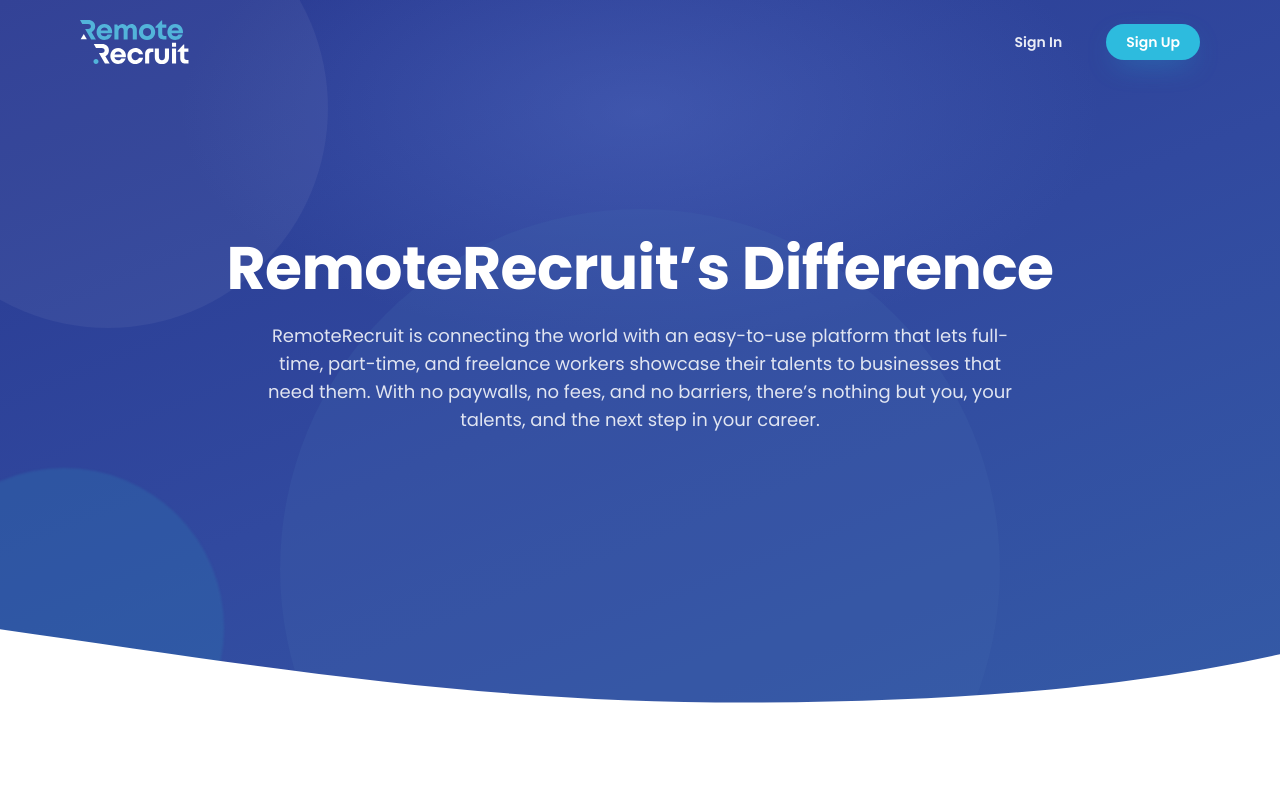
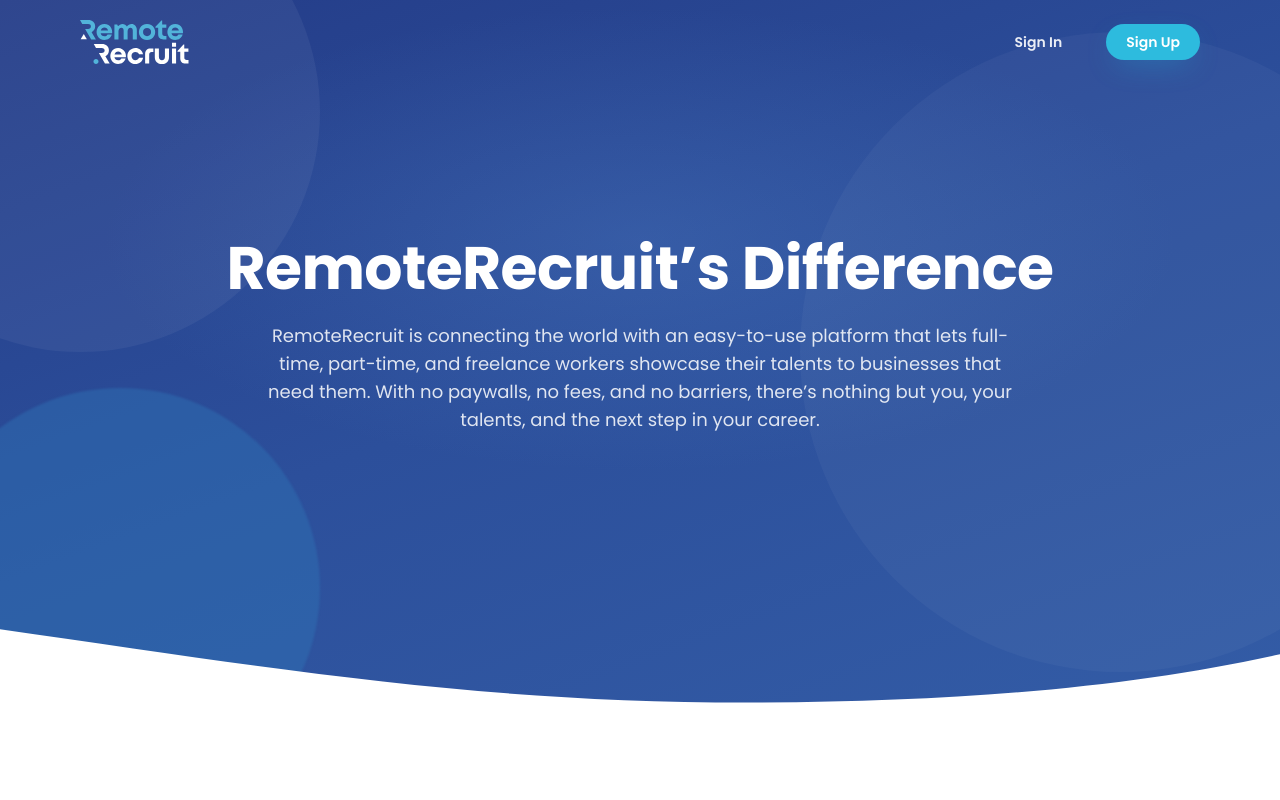
Before and after one commit to Shahin-Sheikh/RemoteRecruit-Home-Page-FrontEnd, a React (Vite) app: page / in a window 1280 px wide. Shown: the top 800 px of the page. Built offline with nearby package versions, Linux system fonts and the light colour scheme.

Commit message:
Correct hero gradient to royal-blue (remove violet cast)
- Shift gradient stops toward cobalt blue (more green channel)
- Replace periwinkle radial highlight with a blue one
- Reposition orbs: faint discs top-left/right, bright blue circle bottom-left

```diff
--- a/src/components/sections/Hero.jsx
+++ b/src/components/sections/Hero.jsx
@@ -1,11 +1,11 @@
 import Container from '../ui/Container'
 import SectionReveal from '../ui/SectionReveal'
 
-// Royal-blue hero gradient sampled from the Figma background (1440×704).
+// Royal/cobalt-blue hero gradient sampled from the Figma background (1440×704).
 const heroBackground = {
   backgroundImage: [
-    'radial-gradient(60% 55% at 50% 16%, rgba(92,118,205,0.38) 0%, rgba(92,118,205,0) 60%)',
-    'linear-gradient(158deg, #283890 0%, #31499f 52%, #345aa6 100%)',
+    'radial-gradient(70% 55% at 50% 34%, rgba(82,130,200,0.30) 0%, rgba(82,130,200,0) 60%)',
+    'linear-gradient(160deg, #243c88 0%, #2c4f9b 50%, #335ca6 100%)',
   ].join(', '),
 }
 
@@ -17,9 +17,9 @@
   return (
     <section id="top" className="relative overflow-hidden" style={heroBackground}>
       {/* Decorative orbs (match the Figma circles) */}
-      <span className="pointer-events-none absolute -left-28 -top-28 h-[440px] w-[440px] rounded-full bg-white/[0.05]" aria-hidden="true" />
-      <span className="pointer-events-none absolute bottom-[-32%] left-1/2 h-[720px] w-[720px] -translate-x-1/2 rounded-full bg-[#4163ad]/25" aria-hidden="true" />
-      <span className="pointer-events-none absolute -left-24 bottom-[-12%] h-80 w-80 rounded-full bg-[#2f72b0]/35 blur-[1px]" aria-hidden="true" />
+      <span className="pointer-events-none absolute -left-40 -top-32 h-[480px] w-[480px] rounded-full bg-white/[0.05]" aria-hidden="true" />
+      <span className="pointer-events-none absolute -right-40 top-8 h-[640px] w-[640px] rounded-full bg-white/[0.035]" aria-hidden="true" />
+      <span className="pointer-events-none absolute -left-20 bottom-[-12%] h-[400px] w-[400px] rounded-full bg-[#2f73b6]/45 blur-[1px]" aria-hidden="true" />
 
       <Container className="relative flex min-h-[600px] flex-col items-center justify-center pb-32 pt-32 text-center sm:min-h-[680px] sm:pb-44 sm:pt-36 lg:min-h-[704px]">
         <SectionReveal immediate>
```
